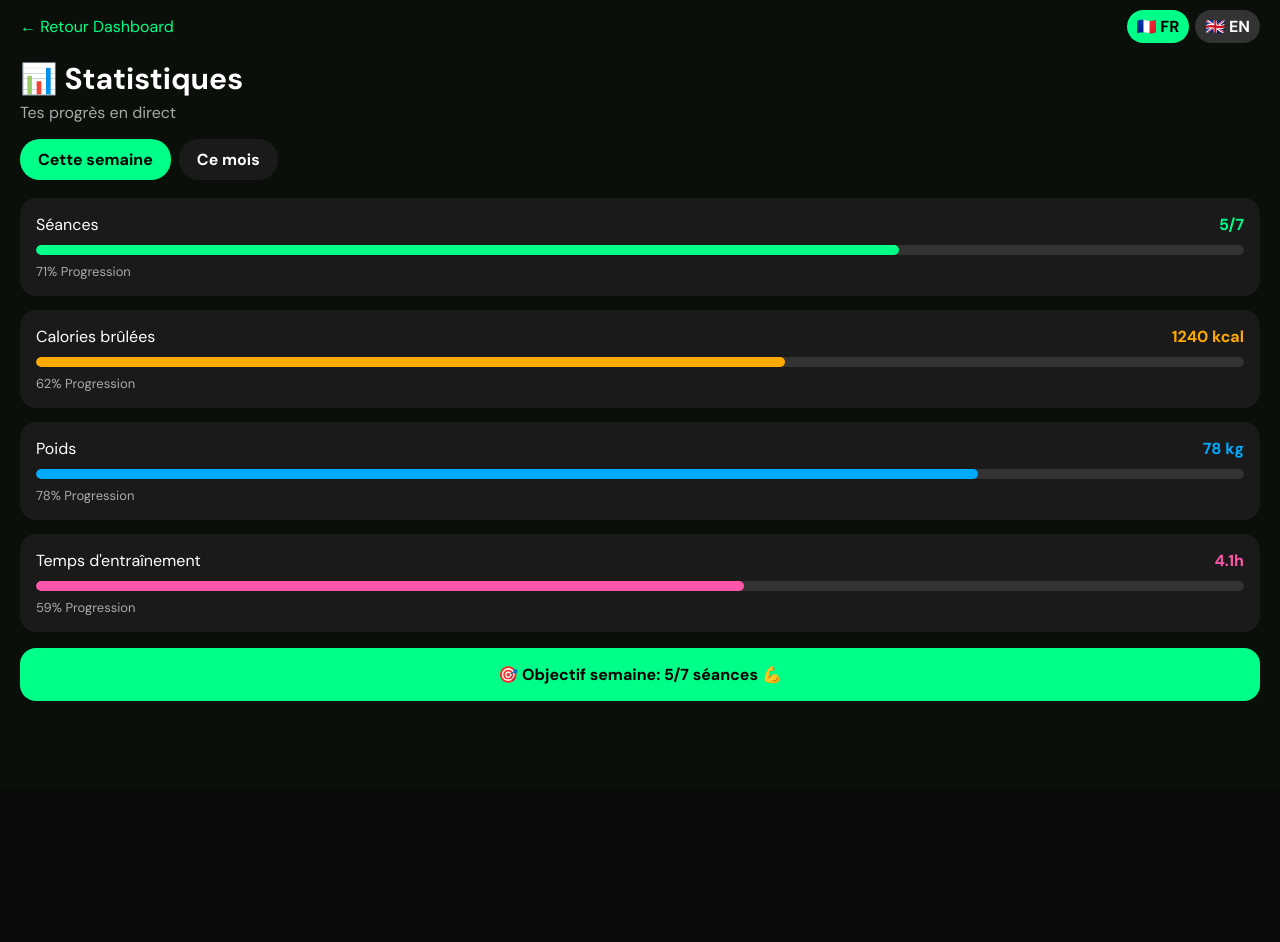
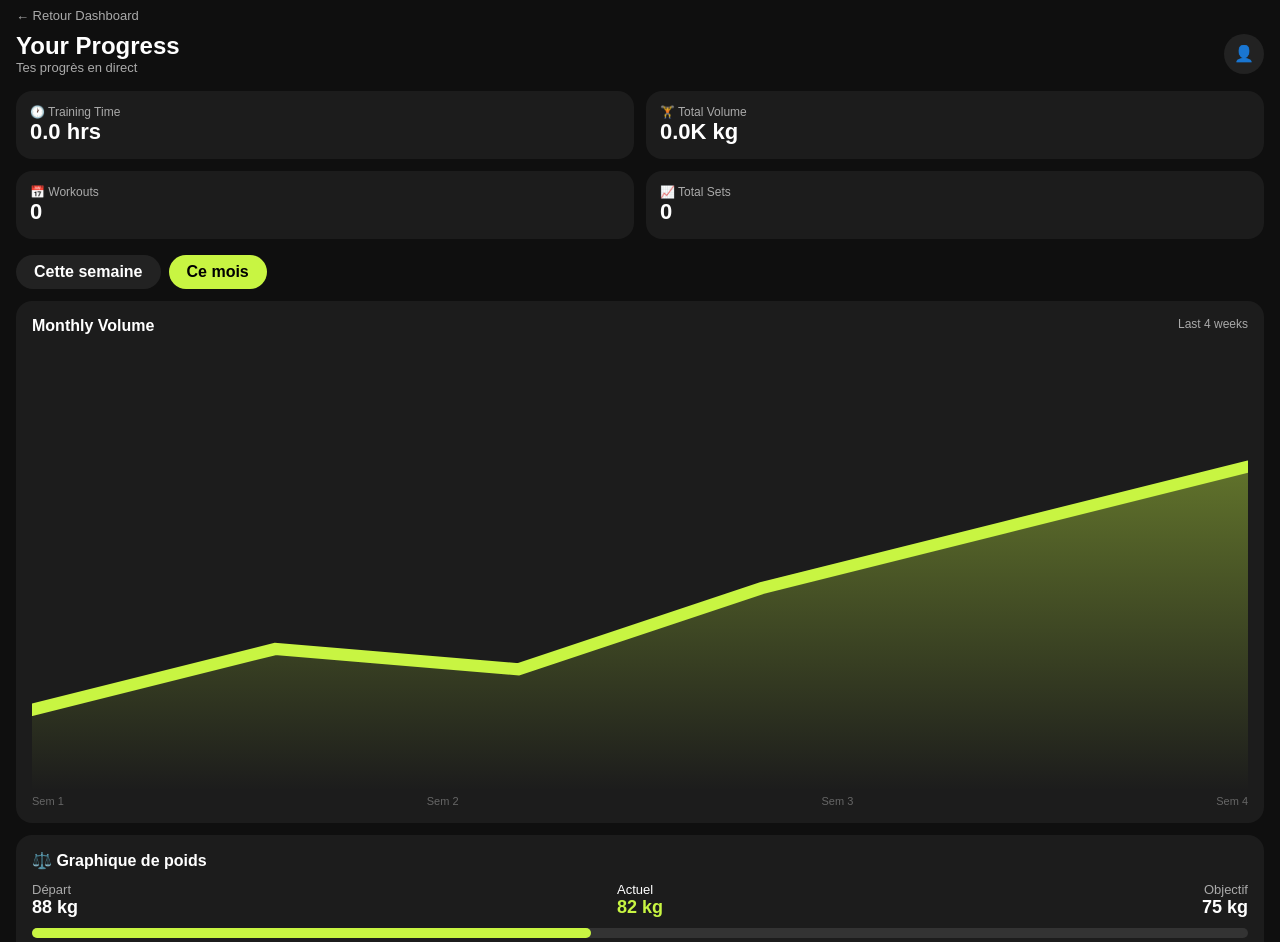
Before and after one commit to actionsdiallo-lgtm/fit-pro, a Next.js app: page /statistics in a window 1280 px wide. Shown: the part 60-1002 px from the top of the page. Before the commit the page ends 850 px from the top, so only its background shows below. Built offline with nearby package versions, Linux system fonts and the light colour scheme.

Commit message:
Update page.tsx

```diff
--- a/src/app/statistics/page.tsx
+++ b/src/app/statistics/page.tsx
@@ -1,61 +1,85 @@
 "use client";
+import { useState, useEffect } from "react";
 import Link from "next/link";
-import { useState, useEffect } from "react";
 
-const TEXTS: any = {
-  fr: { back: "← Retour Dashboard", title: "Statistiques", subtitle: "Tes progrès en direct", week: "Cette semaine", month: "Ce mois", workouts: "Séances", calories: "Calories brûlées", weight: "Poids", time: "Temps d'entraînement", goal: "Objectif semaine", progress: "Progression" },
-  en: { back: "← Back to Dashboard", title: "Statistics", subtitle: "Your progress live", week: "This week", month: "This month", workouts: "Workouts", calories: "Calories burned", weight: "Weight", time: "Training time", goal: "Week goal", progress: "Progress" },
-};
-
-export default function StatisticsPage() {
-  const [lang, setLang] = useState("fr");
-  const [period, setPeriod] = useState("week");
-  const t = TEXTS[lang];
+export default function Statistics() {
+  const [history, setHistory] = useState<any[]>([]);
+  const [weight, setWeight] = useState(82);
+  const [goalWeight, setGoalWeight] = useState(75);
+  const [startWeight, setStartWeight] = useState(88);
+  const [view, setView] = useState<"week" | "month">("month");
+  const [calories, setCalories] = useState(0);
 
   useEffect(() => {
-    setLang(localStorage.getItem("fitpro-lang") || "fr");
+    const h = localStorage.getItem("fit-pro-workouts");
+    if (h) { try { setHistory(JSON.parse(h)); } catch {} }
+    const w = localStorage.getItem("fit-pro-weight"); if (w) setWeight(Number(w));
+    const gw = localStorage.getItem("fit-pro-goal-weight"); if (gw) setGoalWeight(Number(gw));
+    const sw = localStorage.getItem("fit-pro-start-weight"); if (sw) setStartWeight(Number(sw));
+    const c = localStorage.getItem("fit-pro-calories-today"); if (c) setCalories(Number(c));
   }, []);
 
-  const stats = period === "week"
-    ? [{ label: t.workouts, value: 5, max: 7, unit: "/7", color: "#00FF88" }, { label: t.calories, value: 1240, max: 2000, unit: " kcal", color: "#FFAA00" }, { label: t.weight, value: 78, max: 100, unit: " kg", color: "#00AAFF" }, { label: t.time, value: 4.1, max: 7, unit: "h", color: "#FF55AA" }]
-    : [{ label: t.workouts, value: 18, max: 25, unit: "/25", color: "#00FF88" }, { label: t.calories, value: 5200, max: 8000, unit: " kcal", color: "#FFAA00" }, { label: t.weight, value: 78, max: 100, unit: " kg", color: "#00AAFF" }, { label: t.time, value: 16.5, max: 28, unit: "h", color: "#FF55AA" }];
+  const workouts = history.length;
+  const totalSets = workouts * 16;
+  const trainingTime = (workouts * 0.75).toFixed(1);
+  const totalVolume = (workouts * 3.8).toFixed(1);
+  const caloriesBurned = workouts * 350 + calories;
+  const progress = Math.min(100, Math.round((Math.abs(startWeight - weight) / (Math.abs(startWeight - goalWeight) || 1)) * 100));
+
+  // Points pour la courbe - basés sur tes séances
+  const points = workouts === 0 ? "0,90 60,75 120,80 180,60 240,45 300,30" : `0,90 60,${90 - workouts * 8} 120,${85 - workouts * 6} 180,${70 - workouts * 5} 240,${60 - workouts * 4} 300,30`;
 
   return (
-    <div style={{ padding: 20, backgroundColor: "#0A0F0A", minHeight: "100vh", color: "white" }}>
-      <div style={{ display: "flex", justifyContent: "space-between", alignItems: "center" }}>
-        <Link href="/dashboard" style={{ color: "#00FF88", textDecoration: "none" }}>{t.back}</Link>
-        <div style={{ display: "flex", gap: 6 }}>
-          <button onClick={() => { setLang("fr"); localStorage.setItem("fitpro-lang", "fr"); }} style={{ padding: "6px 10px", borderRadius: 20, border: "none", backgroundColor: lang === "fr" ? "#00FF88" : "#333", color: lang === "fr" ? "black" : "white", fontWeight: "bold" }}>🇫🇷 FR</button>
-          <button onClick={() => { setLang("en"); localStorage.setItem("fitpro-lang", "en"); }} style={{ padding: "6px 10px", borderRadius: 20, border: "none", backgroundColor: lang === "en" ? "#00FF88" : "#333", color: lang === "en" ? "black" : "white", fontWeight: "bold" }}>🇬🇧 EN</button>
-        </div>
+    <div style={{ background: '#0f0f0f', minHeight: '100vh', color: 'white', padding: 16, fontFamily: 'sans-serif' }}>
+      <Link href="/dashboard" style={{ color: '#aaa', textDecoration: 'none', fontSize: 13 }}>← Retour Dashboard</Link>
+      <div style={{ display: 'flex', justifyContent: 'space-between', alignItems: 'center', marginTop: 8 }}>
+        <div><h1 style={{ fontSize: 24, margin: 0 }}>Your Progress</h1><div style={{ color: '#aaa', fontSize: 13 }}>Tes progrès en direct</div></div>
+        <Link href="/profil" style={{ background: '#222', width: 40, height: 40, borderRadius: '50%', display: 'flex', alignItems: 'center', justifyContent: 'center', textDecoration: 'none' }}>👤</Link>
       </div>
 
-      <h1 style={{ fontSize: 30, margin: "16px 0 4px" }}>📊 {t.title}</h1>
-      <p style={{ color: "#AAA", margin: 0 }}>{t.subtitle}</p>
-
-      <div style={{ display: "flex", gap: 8, marginTop: 16 }}>
-        <button onClick={() => setPeriod("week")} style={{ padding: "10px 18px", borderRadius: 20, border: "none", backgroundColor: period === "week" ? "#00FF88" : "#1A1A1A", color: period === "week" ? "black" : "white", fontWeight: "bold" }}>{t.week}</button>
-        <button onClick={() => setPeriod("month")} style={{ padding: "10px 18px", borderRadius: 20, border: "none", backgroundColor: period === "month" ? "#00FF88" : "#1A1A1A", color: period === "month" ? "black" : "white", fontWeight: "bold" }}>{t.month}</button>
+      {/* 4 CARTES - comme ta photo */}
+      <div style={{ display: 'grid', gridTemplateColumns: '1fr 1fr', gap: 12, marginTop: 16 }}>
+        <div style={{ background: '#1c1c1c', borderRadius: 16, padding: 14 }}><div style={{ color: '#aaa', fontSize: 12 }}>🕐 Training Time</div><b style={{ fontSize: 22 }}>{trainingTime} hrs</b></div>
+        <div style={{ background: '#1c1c1c', borderRadius: 16, padding: 14 }}><div style={{ color: '#aaa', fontSize: 12 }}>🏋️ Total Volume</div><b style={{ fontSize: 22 }}>{totalVolume}K kg</b></div>
+        <div style={{ background: '#1c1c1c', borderRadius: 16, padding: 14 }}><div style={{ color: '#aaa', fontSize: 12 }}>📅 Workouts</div><b style={{ fontSize: 22 }}>{workouts}</b></div>
+        <div style={{ background: '#1c1c1c', borderRadius: 16, padding: 14 }}><div style={{ color: '#aaa', fontSize: 12 }}>📈 Total Sets</div><b style={{ fontSize: 22 }}>{totalSets}</b></div>
       </div>
 
-      <div style={{ display: "flex", flexDirection: "column", gap: 14, marginTop: 18 }}>
-        {stats.map((s, i) => (
-          <div key={i} style={{ backgroundColor: "#1A1A1A", padding: 16, borderRadius: 16 }}>
-            <div style={{ display: "flex", justifyContent: "space-between" }}>
-              <span>{s.label}</span>
-              <b style={{ color: s.color }}>{s.value}{s.unit}</b>
-            </div>
-            <div style={{ backgroundColor: "#333", height: 10, borderRadius: 10, marginTop: 10, overflow: "hidden" }}>
-              <div style={{ width: `${Math.min(100, (s.value / s.max) * 100)}%`, height: "100%", backgroundColor: s.color, borderRadius: 10 }} />
-            </div>
-            <p style={{ color: "#AAA", fontSize: 13, margin: "8px 0 0" }}>{Math.round((s.value / s.max) * 100)}% {t.progress}</p>
-          </div>
-        ))}
+      {/* SEMAINE / MOIS */}
+      <div style={{ display: 'flex', gap: 8, marginTop: 16 }}>
+        <button onClick={() => setView("week")} style={{ background: view === "week" ? "#c8f542" : "#222", color: view === "week" ? "black" : "white", border: 'none', padding: '8px 18px', borderRadius: 20, fontWeight: 'bold' }}>Cette semaine</button>
+        <button onClick={() => setView("month")} style={{ background: view === "month" ? "#c8f542" : "#222", color: view === "month" ? "black" : "white", border: 'none', padding: '8px 18px', borderRadius: 20, fontWeight: 'bold' }}>Ce mois</button>
       </div>
 
-      <div style={{ backgroundColor: "#00FF88", color: "black", padding: 16, borderRadius: 16, marginTop: 16, textAlign: "center", fontWeight: "bold" }}>
-        🎯 {t.goal}: {period === "week" ? "5/7" : "18/25"} {t.workouts.toLowerCase()} 💪
+      {/* MONTHLY VOLUME - courbe verte comme ta photo */}
+      <div style={{ background: '#1c1c1c', borderRadius: 16, padding: 16, marginTop: 12 }}>
+        <div style={{ display: 'flex', justifyContent: 'space-between' }}><b>{view === "week" ? "Weekly Volume" : "Monthly Volume"}</b><span style={{ color: '#aaa', fontSize: 12 }}>{view === "week" ? "Last 7 days" : "Last 4 weeks"}</span></div>
+        <svg viewBox="0 0 300 110" style={{ width: '100%', marginTop: 10 }}>
+          <defs><linearGradient id="g" x1="0" y1="0" x2="0" y2="1"><stop offset="0%" stopColor="#c8f542" stopOpacity="0.4" /><stop offset="100%" stopColor="#c8f542" stopOpacity="0" /></linearGradient></defs>
+          <polygon points={`0,110 ${points} 300,110`} fill="url(#g)" />
+          <polyline points={points} fill="none" stroke="#c8f542" strokeWidth="3" strokeLinecap="round" />
+        </svg>
+        <div style={{ display: 'flex', justifyContent: 'space-between', color: '#666', fontSize: 11 }}><span>Sem 1</span><span>Sem 2</span><span>Sem 3</span><span>Sem 4</span></div>
       </div>
+
+      {/* GRAPHIQUE POIDS + CALORIES */}
+      <div style={{ background: '#1c1c1c', borderRadius: 16, padding: 16, marginTop: 12 }}>
+        <b>⚖️ Graphique de poids</b>
+        <div style={{ display: 'flex', justifyContent: 'space-between', marginTop: 12, fontSize: 13 }}><span style={{ color: '#aaa' }}>Départ<br /><b style={{ color: 'white', fontSize: 18 }}>{startWeight} kg</b></span><span>Actuel<br /><b style={{ color: '#c8f542', fontSize: 18 }}>{weight} kg</b></span><span style={{ textAlign: 'right', color: '#aaa' }}>Objectif<br /><b style={{ color: 'white', fontSize: 18 }}>{goalWeight} kg</b></span></div>
+        <div style={{ height: 10, background: '#333', borderRadius: 10, marginTop: 10 }}><div style={{ width: progress + '%', height: 10, background: '#c8f542', borderRadius: 10 }} /></div>
+        <div style={{ display: 'flex', justifyContent: 'space-between', marginTop: 4, fontSize: 12, color: '#aaa' }}><span>Progression : {progress}%</span><span>{Math.abs(startWeight - weight).toFixed(1)} kg perdus</span></div>
+        <div style={{ borderTop: '1px solid #333', marginTop: 12, paddingTop: 12, display: 'flex', justifyContent: 'space-between' }}><span>🔥 Calories brûlées</span><b style={{ color: '#c8f542' }}>{caloriesBurned} kcal</b></div>
+      </div>
+
+      {/* RECENT WORKOUTS - comme ta photo */}
+      <h3 style={{ marginTop: 20 }}>Recent Workouts</h3>
+      {history.length === 0 ? <p style={{ color: '#aaa', fontSize: 13 }}>Aucune séance encore. Va t'entraîner, tes stats vont monter ici.</p> : history.slice(0, 5).map((h, i) => (
+        <div key={i} style={{ background: '#1c1c1c', borderRadius: 14, padding: 14, marginTop: 8, display: 'flex', justifyContent: 'space-between', alignItems: 'center' }}>
+          <div><div style={{ color: '#aaa', fontSize: 12 }}>{h.date}</div><b>{h.name}</b><div style={{ color: '#aaa', fontSize: 12 }}>{h.exercises} exercices • {h.duration}</div></div>
+          <span style={{ color: '#aaa' }}>›</span>
+        </div>
+      ))}
+      <div style={{ height: 30 }} />
     </div>
   );
-                                                                               }
+      }
```
